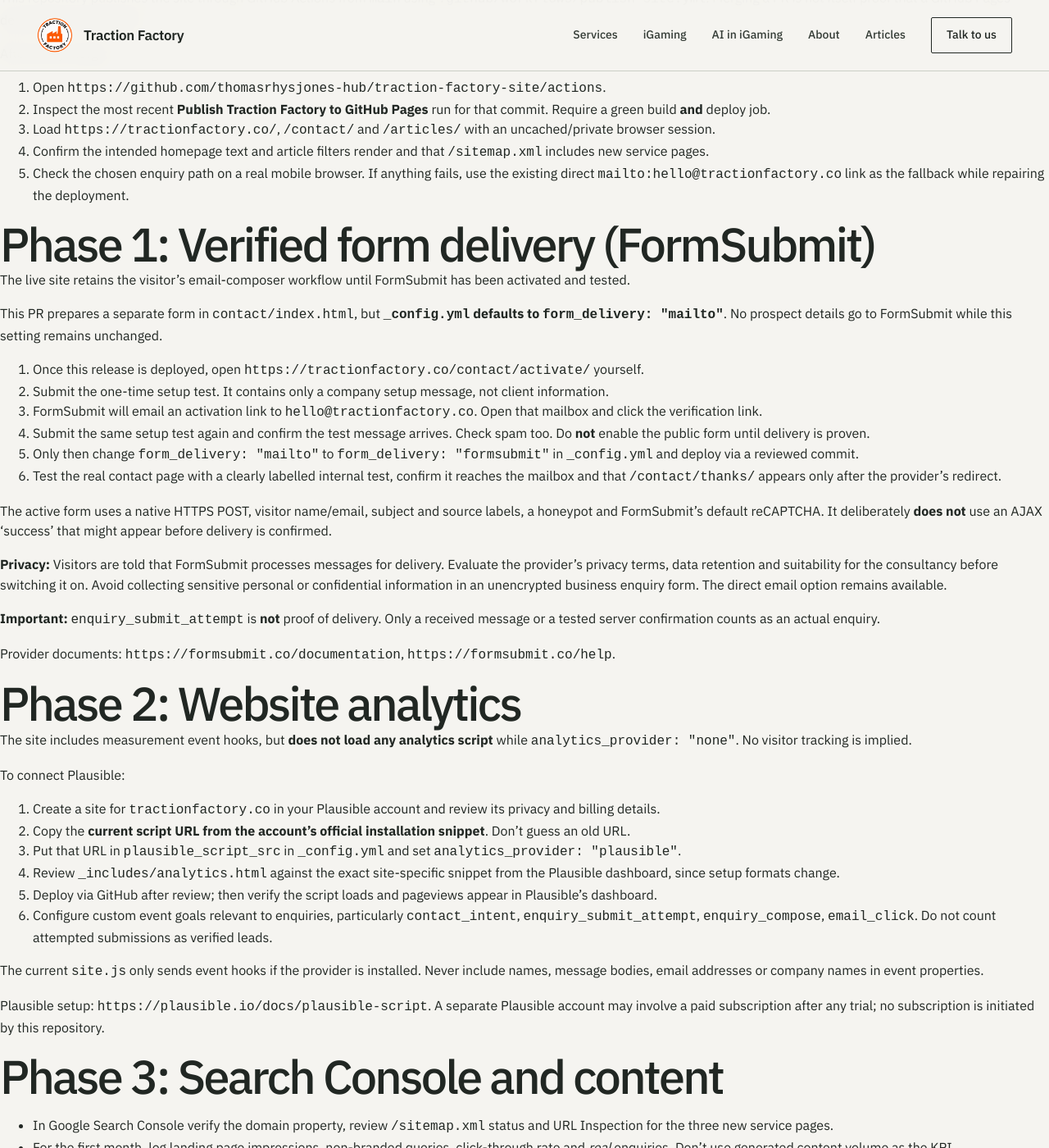
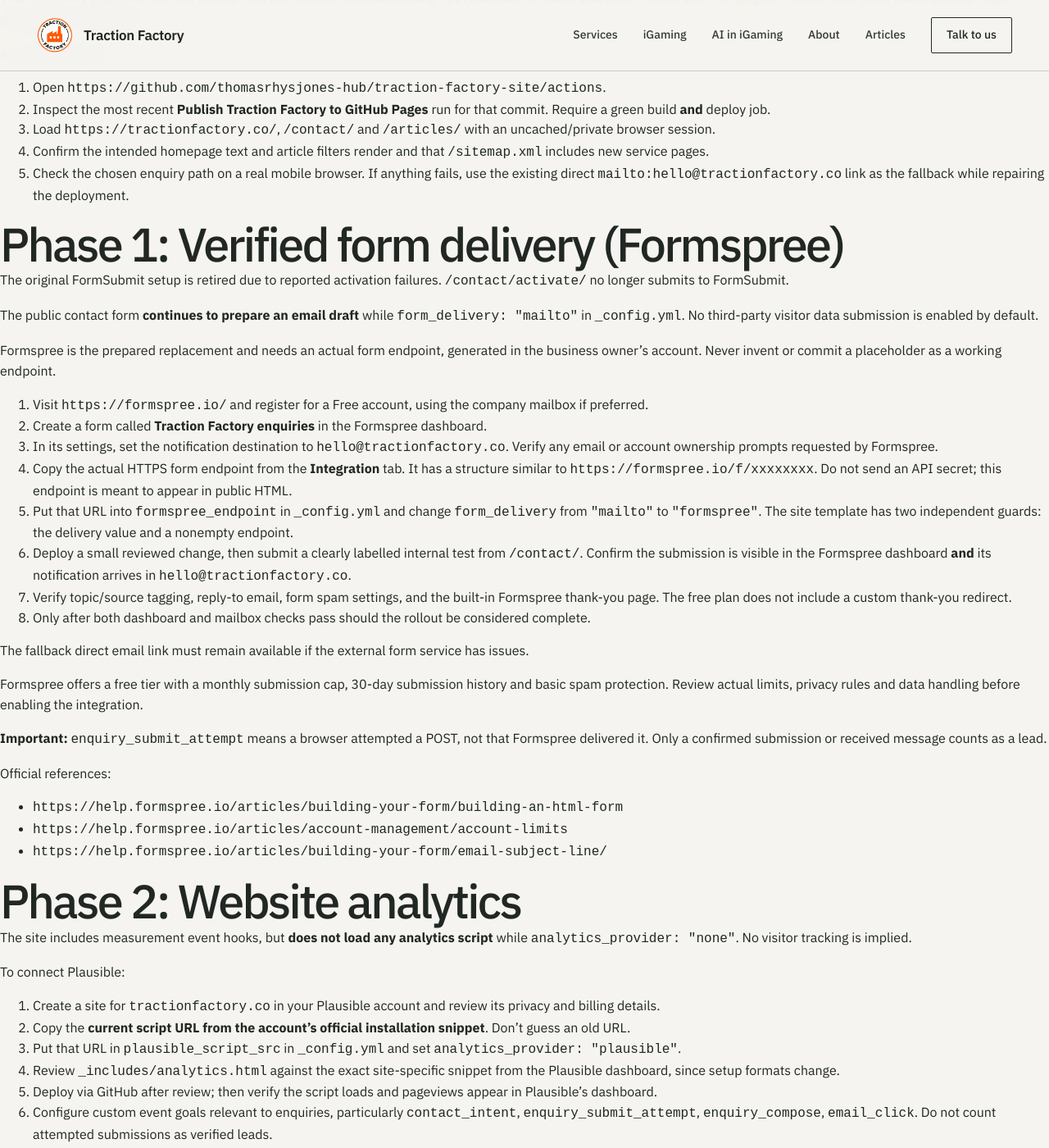
Before and after one commit to thomasrhysjones-hub/traction-factory-site, a Jekyll site: the page built from OPERATIONS.md, in a window 1280 px wide and 1400 px high, scrolled down 452 px. Shown: the whole window at 82% size. Built offline with Jekyll 4.4.1, drawn with Linux system fonts in a browser that asks for light colours; our own code applies the rules of GitHub Pages for plain Markdown files; some of the changed text lies outside the part shown.

Commit message:
Document reliable Formspree provider activation and delivery checks

```diff
--- a/OPERATIONS.md
+++ b/OPERATIONS.md
@@ -11,26 +11,33 @@ After every merge:
 4. Confirm the intended homepage text and article filters render and that `/sitemap.xml` includes new service pages.
 5. Check the chosen enquiry path on a real mobile browser. If anything fails, use the existing direct `mailto:hello@tractionfactory.co` link as the fallback while repairing the deployment.
 
-## Phase 1: Verified form delivery (FormSubmit)
+## Phase 1: Verified form delivery (Formspree)
 
-The live site retains the visitor's email-composer workflow until FormSubmit has been activated and tested.
+The original FormSubmit setup is retired due to reported activation failures. `/contact/activate/` no longer submits to FormSubmit.
 
-This PR prepares a separate form in `contact/index.html`, but **`_config.yml` defaults to `form_delivery: "mailto"`**. No prospect details go to FormSubmit while this setting remains unchanged.
+The public contact form **continues to prepare an email draft** while `form_delivery: "mailto"` in `_config.yml`. No third-party visitor data submission is enabled by default.
 
-1. Once this release is deployed, open `https://tractionfactory.co/contact/activate/` yourself.
-2. Submit the one-time setup test. It contains only a company setup message, not client information.
-3. FormSubmit will email an activation link to `hello@tractionfactory.co`. Open that mailbox and click the verification link.
-4. Submit the same setup test again and confirm the test message arrives. Check spam too. Do **not** enable the public form until delivery is proven.
-5. Only then change `form_delivery: "mailto"` to `form_delivery: "formsubmit"` in `_config.yml` and deploy via a reviewed commit.
-6. Test the real contact page with a clearly labelled internal test, confirm it reaches the mailbox and that `/contact/thanks/` appears only after the provider's redirect.
+Formspree is the prepared replacement and needs an actual form endpoint, generated in the business owner's account. Never invent or commit a placeholder as a working endpoint.
 
-The active form uses a native HTTPS POST, visitor name/email, subject and source labels, a honeypot and FormSubmit's default reCAPTCHA. It deliberately **does not** use an AJAX 'success' that might appear before delivery is confirmed.
+1. Visit `https://formspree.io/` and register for a Free account, using the company mailbox if preferred.
+2. Create a form called **Traction Factory enquiries** in the Formspree dashboard.
+3. In its settings, set the notification destination to `hello@tractionfactory.co`. Verify any email or account ownership prompts requested by Formspree.
+4. Copy the actual HTTPS form endpoint from the **Integration** tab. It has a structure similar to `https://formspree.io/f/xxxxxxxx`. Do not send an API secret; this endpoint is meant to appear in public HTML.
+5. Put that URL into `formspree_endpoint` in `_config.yml` and change `form_delivery` from `"mailto"` to `"formspree"`. The site template has two independent guards: the delivery value and a nonempty endpoint.
+6. Deploy a small reviewed change, then submit a clearly labelled internal test from `/contact/`. Confirm the submission is visible in the Formspree dashboard **and** its notification arrives in `hello@tractionfactory.co`.
+7. Verify topic/source tagging, reply-to email, form spam settings, and the built-in Formspree thank-you page. The free plan does not include a custom thank-you redirect.
+8. Only after both dashboard and mailbox checks pass should the rollout be considered complete.
 
-**Privacy:** Visitors are told that FormSubmit processes messages for delivery. Evaluate the provider's privacy terms, data retention and suitability for the consultancy before switching it on. Avoid collecting sensitive personal or confidential information in an unencrypted business enquiry form. The direct email option remains available.
+The fallback direct email link must remain available if the external form service has issues.
 
-**Important:** `enquiry_submit_attempt` is **not** proof of delivery. Only a received message or a tested server confirmation counts as an actual enquiry.
+Formspree offers a free tier with a monthly submission cap, 30-day submission history and basic spam protection. Review actual limits, privacy rules and data handling before enabling the integration.
 
-Provider documents: `https://formsubmit.co/documentation`, `https://formsubmit.co/help`.
+**Important:** `enquiry_submit_attempt` means a browser attempted a POST, not that Formspree delivered it. Only a confirmed submission or received message counts as a lead.
+
+Official references:
+- `https://help.formspree.io/articles/building-your-form/building-an-html-form`
+- `https://help.formspree.io/articles/account-management/account-limits`
+- `https://help.formspree.io/articles/building-your-form/email-subject-line/`
 
 ## Phase 2: Website analytics
 
@@ -58,7 +65,7 @@ Plausible setup: `https://plausible.io/docs/plausible-script`. A separate Plausi
 ## Not yet completed
 
 - Confirming the public GitHub Pages deployment using a fresh browser session
-- Activating and testing the FormSubmit recipient mailbox
+- Creating and testing a Formspree form and confirming receipt in hello@tractionfactory.co
 - Registering or connecting a Plausible account and validating real events
 - Reading private Google Search Console performance data
 
```
